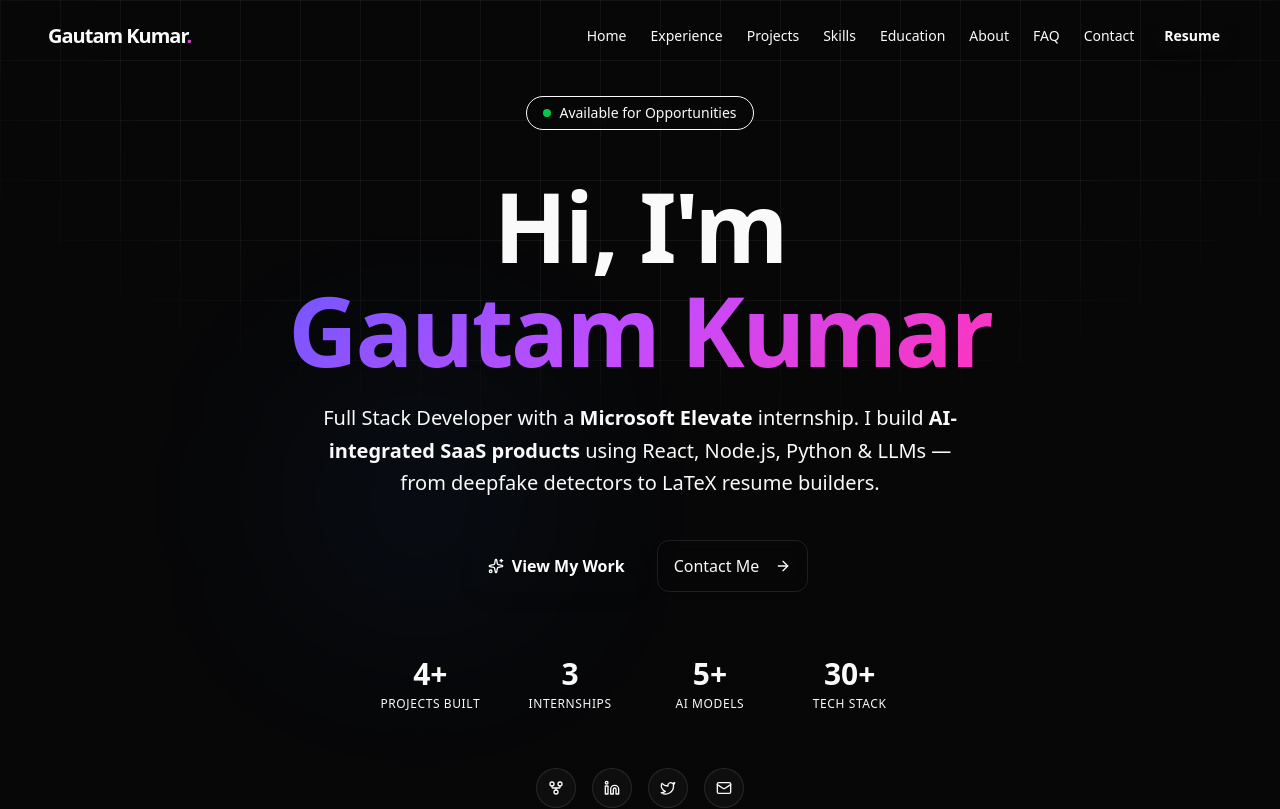
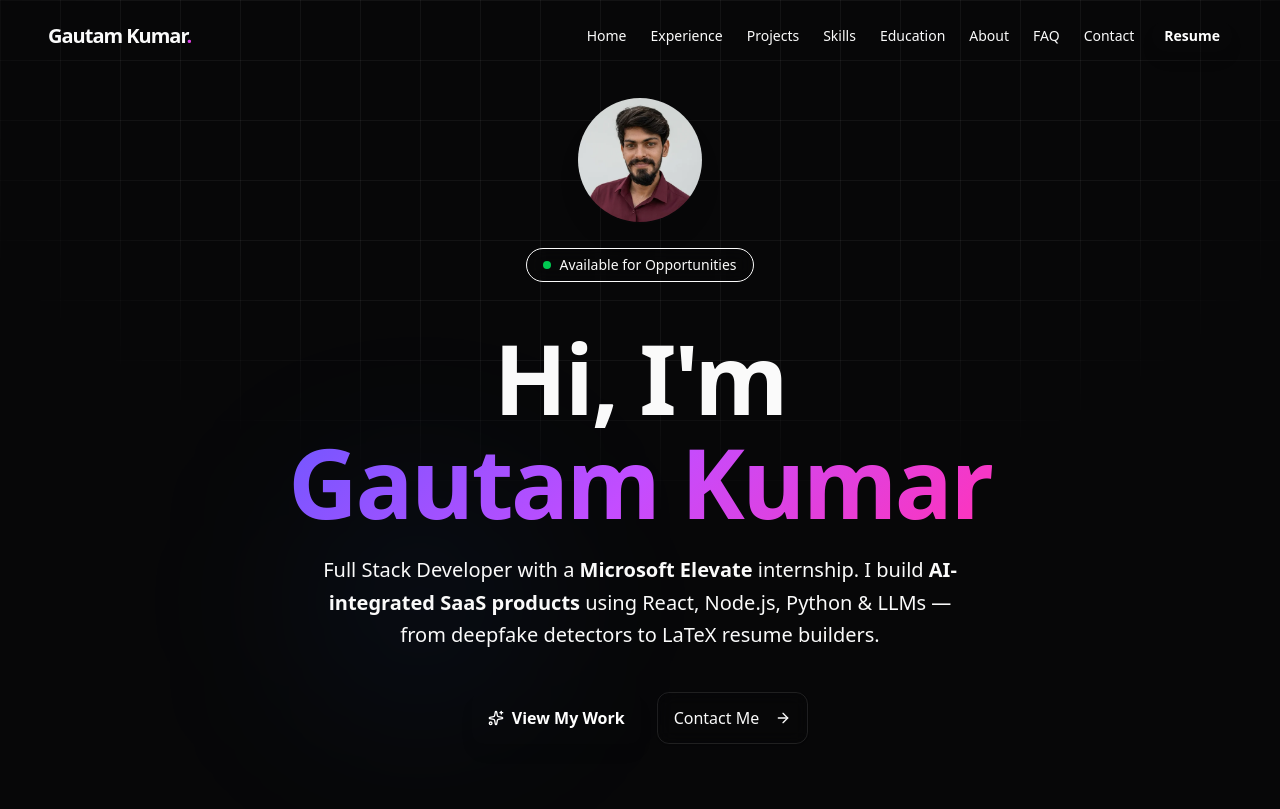
Before and after one commit to theunstopabble/gautam_portfolio, a Next.js app: page / in a window 1280 px wide. Shown: the top 809 px of the page. Built offline with nearby package versions, Linux system fonts and the light colour scheme.

Commit message:
feat(profile): add circular avatar in hero section (12KB WebP)

```diff
--- a/src/app/layout.tsx
+++ b/src/app/layout.tsx
@@ -217,7 +217,7 @@ export default function RootLayout({
               url: "https://gautam-kr.vercel.app",
               email: "gautamkumar43421@gmail.com",
               telephone: "+91-6207793196",
-              image: "https://gautam-kr.vercel.app/profile.png",
+              image: "https://gautam-kr.vercel.app/profile.webp",
               address: {
                 "@type": "PostalAddress",
                 addressLocality: "Jaipur",
@@ -247,7 +247,7 @@ export default function RootLayout({
                   description:
                     "Full-Stack Developer who has solo-shipped 4 production SaaS applications with AI integration. Creator of InterviewMinds, SwadKart, Satark-AI, and TexFolio. Microsoft Elevate × AICTE Intern. B.Tech Computer Science student at Jagannath University, Jaipur (2023–2027).",
                   email: "gautamkumar43421@gmail.com",
-                  image: "https://gautam-kr.vercel.app/profile.png",
+                  image: "https://gautam-kr.vercel.app/profile.webp",
                   alumniOf: {
                     "@type": "EducationalOrganization",
                     name: "Jagannath University, Jaipur",
--- a/src/components/home/Hero.tsx
+++ b/src/components/home/Hero.tsx
@@ -13,6 +13,7 @@ import {
   Sparkles,
 } from "lucide-react";
 import Link from "next/link";
+import Image from "next/image";
 import { trackResumeClick, trackContactClick } from "@/components/Analytics";
 
 const stats = [
@@ -60,6 +61,22 @@ export function Hero() {
 
       {/* Content */}
       <div className="relative z-10 flex w-full max-w-5xl flex-col items-center text-center">
+        {/* Profile Photo */}
+        <motion.div
+          initial={{ opacity: 0, scale: 0.8 }}
+          animate={{ opacity: 1, scale: 1 }}
+          transition={{ duration: 0.5 }}
+        >
+          <Image
+            src="/profile.webp"
+            alt="Gautam Kumar"
+            width={120}
+            height={120}
+            priority
+            className="mb-6 h-28 w-28 rounded-full border-2 border-primary/30 object-cover shadow-xl shadow-primary/20 md:h-32 md:w-32"
+          />
+        </motion.div>
+
         {/* Status badge */}
         <motion.div
           initial={{ opacity: 0, y: 20 }}
```
Also changed, not shown: public/profile.webp (added).
